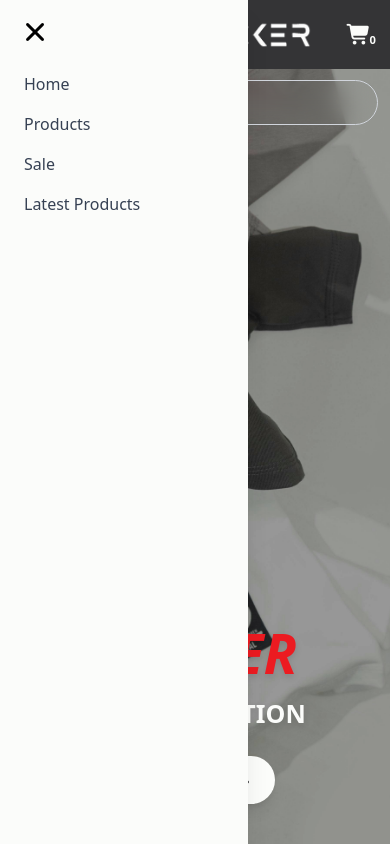
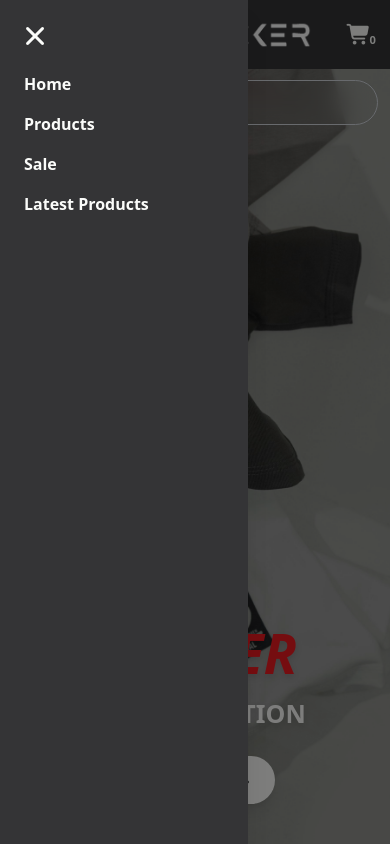
Before and after one commit to alyyissa/ProLocker, a React app in the folder frontend/: page / in a window 390 px wide. Both pictures are taken after a click on the button "Close menu". Shown: the top 844 px of the page. Built offline with nearby package versions, Linux system fonts and the light colour scheme; no server answers; the HTML template or start-up script is replaced by a standard one.

Commit message:
Added the closing of the aside nav

```diff
--- a/frontend/src/components/Navbar.jsx
+++ b/frontend/src/components/Navbar.jsx
@@ -61,29 +61,34 @@ const Navbar = () => {
       <div className={`w-full px-3 sm:px-4 md:px-11 lg:px-13 xl:px-12 2xl:px-16 hover:bg-cocoprimary fixed top-0 py-5 md:py-8 z-60 transition-colors duration-300
         ${scrolled || open ? "bg-cocoprimary" : "bg-transparent"}`}>
           <div className='flex flex-row items-center justify-between'>
-            {/** open index */}
             <button onClick={() => setOpen(!open)} aria-label="Close menu" className='md:hidden'>
-                  <i className="fa-solid fa-bars text-xl cursor-pointer"></i>
+                  <i className="fa-solid fa-bars text-xl cursor-pointer text-background"></i>
             </button>
             <aside
-              className={`fixed top-0 left-0 h-full w-62 pt-18 bg-background z-90 p-6 shadow-xl transform transition-transform duration-300 md:hidden
+              className={`fixed top-0 left-0 h-full w-62 pt-18 bg-cocoprimary z-90 p-6 shadow-xl transform transition-transform duration-300 md:hidden
               ${open ? "translate-x-0" : "-translate-x-full"}`}
             >
               <button
                 onClick={() => setOpen(false)}
                 aria-label="Close menu"
-                className="absolute top-5 left-5 cursor-pointer"
+                className="absolute top-6 left-5 cursor-pointer"
               >
-                <i className="fa-solid fa-xmark text-2xl"></i>
+                <i className="fa-solid fa-xmark text-2xl text-background"></i>
               </button>
 
-              <ul className="space-y-4 text-gray-700 font-medium">
+              <ul className="space-y-4 text-background font-semibold">
                 <li><Link to="/" onClick={() => setOpen(false)}>Home</Link></li>
                 <li><Link to="/products" onClick={() => setOpen(false)}>Products</Link></li>
                 <li><Link to="/sale" onClick={() => setOpen(false)}>Sale</Link></li>
                 <li><Link to="/latest" onClick={() => setOpen(false)}>Latest Products</Link></li>
               </ul>
             </aside>
+            {open && (
+              <div
+              onClick={() => setOpen(false)}
+              className="fixed inset-0 bg-black/50 z-50 md:hidden"
+              ></div>
+            )}
             <img src={assets.logo} className='w-60'/>
             <div className="relative text-gray-600 md:block hidden ">
               <input type="search" name="serch" placeholder={placeholder} className={`
@@ -133,93 +138,3 @@ const Navbar = () => {
 }
 
 export default Navbar
-
-
-{/**
-
-        <div class="search-field field field--no-border field--pill">
-            <input id="Middle-Search" class="field-input" type="search" name="q" value="" placeholder="What are you looking for?" aria-label="Search the site" role="combobox" aria-haspopup="true" aria-expanded="false" aria-owns="Search-Container-Middle-Search" aria-controls="Search-Container-Middle-Search" aria-autocomplete="list" autocomplete="off" autocorrect="off" autocapitalize="none" spellcheck="false">
-            <label class="field-label" for="Middle-Search">
-                <typing-words data-text="What are you looking for?" data-interval="10">What are you looking for?</typing-words>
-            </label>
-            <input type="hidden" name="options[prefix]" value="last">
-            <div class="field-button-group">
-                <button type="reset" class="field-button reset-button hidden focus-inset">
-                    Clear
-                </button>
-                <button class="field-button search-button focus-inset">
-
-
-<svg class="icon icon-search" width="28" height="28" viewBox="0 0 28 28" fill="none" aria-hidden="true" focusable="false" xmlns="http://www.w3.org/2000/svg"><path d="M12.6667 6C16.3485 6 19.3333 8.98477 19.3333 12.6667M20.2117 20.2065L26 26M23.3333 12.6667C23.3333 18.5577 18.5577 23.3333 12.6667 23.3333C6.77563 23.3333 2 18.5577 2 12.6667C2 6.77563 6.77563 2 12.6667 2C18.5577 2 23.3333 6.77563 23.3333 12.6667Z" stroke="currentColor" stroke-width="2" stroke-linecap="round" stroke-linejoin="round"></path></svg>
-
-                    <span class="visually-hidden">Search</span>
-                </button>
-            </div>
-        </div>
-
-        <div id="Search-Container-Middle-Search" class="search-container color-scheme-80596d61-fceb-48b2-8292-def17f31afcd gradient">
-            <div class="search-trending-main">
-                <div class="popular-searches"><b class="keyword-heading">Popular searches</b>
-                        <div class="keyword-list">
-<a href="/search?q=Shoes" class="link link-text focus-inset hot" data-keyword="Shoes" aria-label="Search for Shoes">
-                                        <span aria-hidden="true">Shoes</span>
-                                    </a>
-<a href="/search?q=Sneakers" class="link link-text focus-inset hot" data-keyword="Sneakers" aria-label="Search for Sneakers">
-                                        <span aria-hidden="true">Sneakers</span>
-                                    </a>
-<a href="/search?q=Sportswear" class="link link-text focus-inset hot" data-keyword="Sportswear" aria-label="Search for Sportswear">
-                                        <span aria-hidden="true">Sportswear</span>
-                                    </a>
-<a href="/search?q=Jackets" class="link link-text focus-inset" data-keyword="Jackets" aria-label="Search for Jackets">
-                                        <span aria-hidden="true">Jackets</span>
-                                    </a>
-<a href="/search?q=Pants" class="link link-text focus-inset" data-keyword="Pants" aria-label="Search for Pants">
-                                        <span aria-hidden="true">Pants</span>
-                                    </a>
-<a href="/search?q=Shorts" class="link link-text focus-inset" data-keyword="Shorts" aria-label="Search for Shorts">
-                                        <span aria-hidden="true">Shorts</span>
-                                    </a>
-<a href="/search?q=Backpacks" class="link link-text focus-inset" data-keyword="Backpacks" aria-label="Search for Backpacks">
-                                        <span aria-hidden="true">Backpacks</span>
-                                    </a>
-<a href="/search?q=Caps" class="link link-text focus-inset" data-keyword="Caps" aria-label="Search for Caps">
-                                        <span aria-hidden="true">Caps</span>
-                                    </a>
-<a href="/search?q=Footballs" class="link link-text focus-inset" data-keyword="Footballs" aria-label="Search for Footballs">
-                                        <span aria-hidden="true">Footballs</span>
-                                    </a>
-<a href="/search?q=Tennis Racquets" class="link link-text focus-inset" data-keyword="Tennis Racquets" aria-label="Search for Tennis Racquets">
-                                        <span aria-hidden="true">Tennis Racquets</span>
-                                    </a></div></div></div><div class="predictive-search-main">
-                    <div class="search-results-wrapper">
-                    </div>
-                    <button type="submit" class="predictive-search-button button button--full-width button--hover-animate focus-inset">
-                        Search page
-
-
-<svg class="icon icon-arrow-right" width="28" height="28" viewBox="0 0 28 28" fill="none" aria-hidden="true" focusable="false" xmlns="http://www.w3.org/2000/svg"><path d="M19.1788 13.5L5 13.5V15.5L19.1788 15.5L16.0615 18.6L17.4693 20L23 14.5L17.5698 9L16.162 10.4L19.1788 13.5Z" fill="currentColor" data-ltr=""></path>
-          <path d="M8.82123 13.5L23 13.5V15.5L8.82123 15.5L11.9385 18.6L10.5307 20L5 14.5L10.4302 9L11.838 10.4L8.82123 13.5Z" fill="currentColor" data-rtl=""></path></svg>
-
-                    </button>
-                    <template id="Placeholder-Search-Form-sections--18920475885722__header">
-                        <div class="search-loading-placeholder">
-                            <ul class="tab-panel-tabs">
-                                <li class="tab placeholder"></li>
-                                <li class="tab placeholder"></li>
-                                <li class="tab placeholder"></li>
-                            </ul>
-                            <div class="tab-panel-panels">
-                                <div class="panel">
-                                    <div class="placeholder"></div>
-                                    <div class="placeholder"></div>
-                                    <div class="placeholder"></div>
-                                    <div class="placeholder"></div>
-                                    <div class="placeholder"></div>
-                                </div>
-                            </div>
-                        </div>
-                    </template>
-                </div>
-                <span class="predictive-search-status visually-hidden" role="status" aria-hidden="true"></span></div>
-
-  */}
```
Also changed, not shown: frontend/src/components/Footer.jsx (indentation only).
